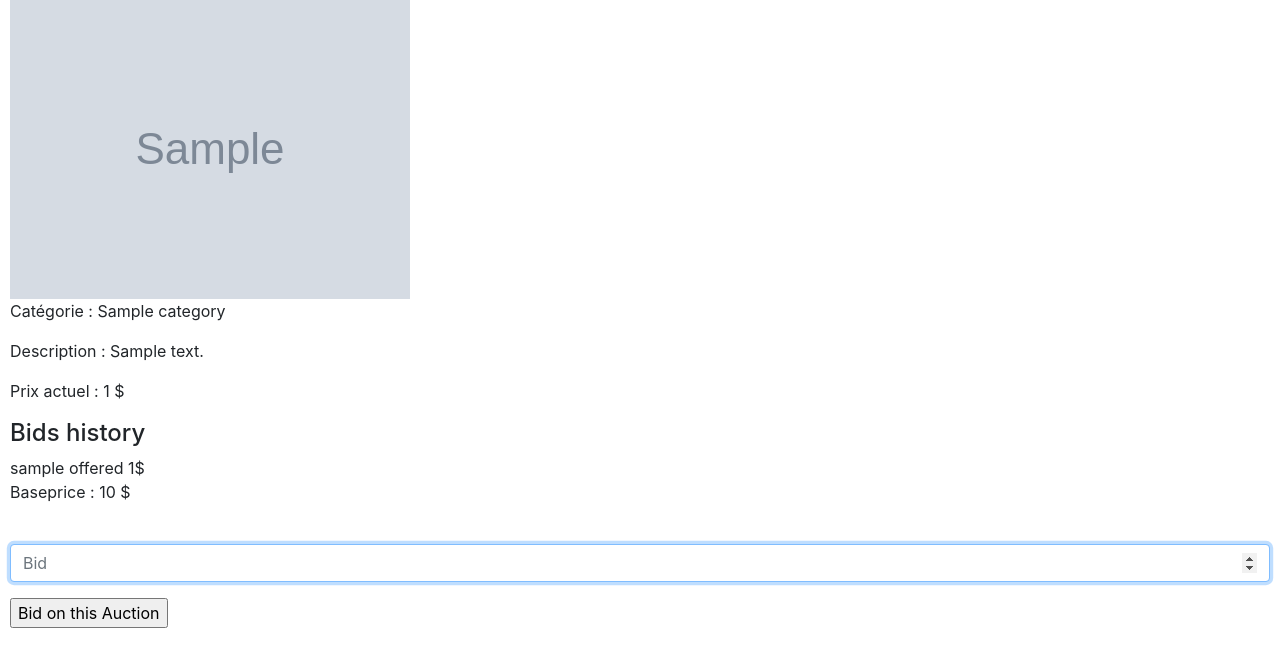
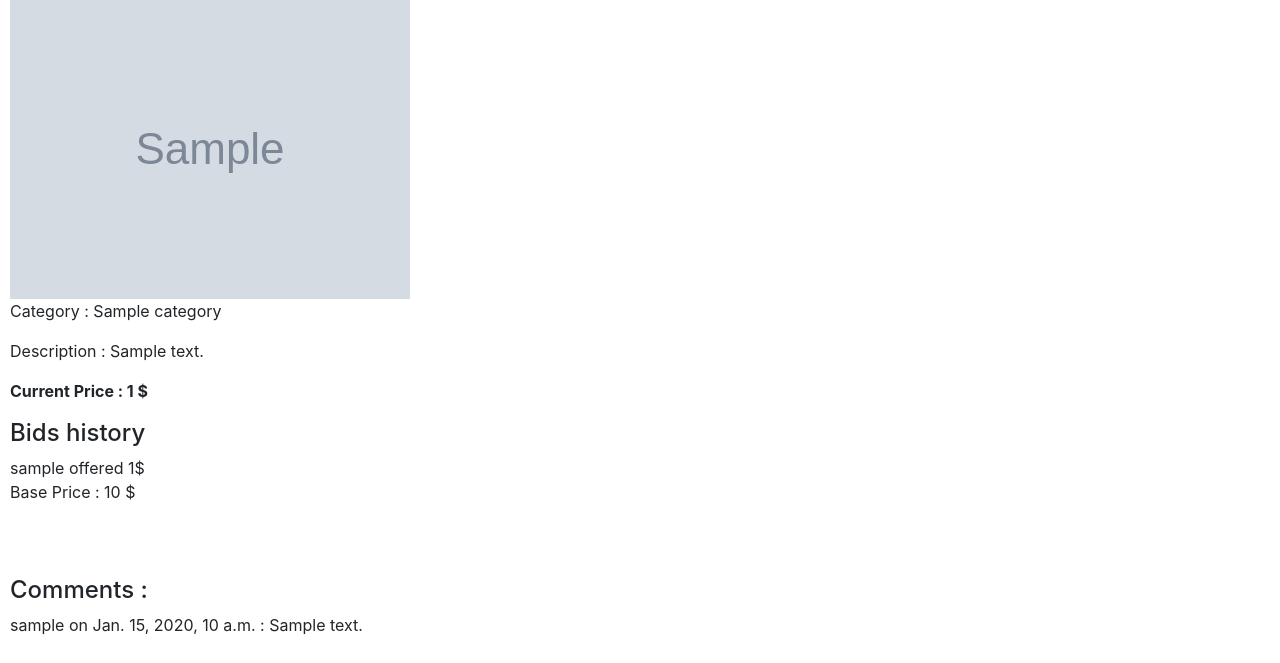
Before and after one commit to IliasElab/CS50_Commerce, a Django app: page /listing/1 in a window 1280 px wide. Shown: the part 210-873 px from the top of the page. Before the commit the page ends 838 px from the top, so only its background shows below. Run offline with Django 3.2, Linux system fonts and the light colour scheme; tables that the repository leaves empty hold one stand-in row (values such as "Sample post"); grey boxes marked "Sample" are stand-in pictures; some libraries are stand-ins or nearby versions.

Commit message:
Change Bid only when connected + Comments for not logged + English

```diff
--- a/auctions/templates/auctions/categorys.html
+++ b/auctions/templates/auctions/categorys.html
@@ -1,7 +1,7 @@
 {% extends "auctions/layout.html" %}
 
 {% block body %}
-    <h2>All Categorys</h2>
+    <h2>All Categories</h2>
 
     {% for category in categorys %}
         <li>
--- a/auctions/templates/auctions/index.html
+++ b/auctions/templates/auctions/index.html
@@ -14,9 +14,9 @@
 
             <div>
                 {% if not listing.bids.all %}
-                    <p>Prix : {{ listing.baseprice }} $</p>
+                    <p>Price : {{ listing.baseprice }} $</p>
                 {% else %}
-                    <p>Prix : {{ listing.bids.first.value }} $</p>
+                    <p>Price : {{ listing.bids.first.value }} $</p>
                 {% endif %}
             </div>
 
--- a/auctions/templates/auctions/listing.html
+++ b/auctions/templates/auctions/listing.html
@@ -4,34 +4,36 @@
 
     <h2>{{ listing.title }}</h2>
     <img src="{{ listing.image }}" alt="">
-    <p>Catégorie : {{ listing.category.title }}</p>
+    <p>Category : {{ listing.category.title }}</p>
     <p>Description : {{ listing.description }}</p>
 
 
     {% if not listing.bids.all %}
-        <p>Prix actuel : {{ listing.baseprice }} $</p>
+        <p style="font-weight: 700;">Current Price : {{ listing.baseprice }} $</p>
     {% else %}
-        <p>Prix actuel : {{ listing.bids.first.value }} $</p>
+        <p style="font-weight: 700;">Current Price : {{ listing.bids.first.value }} $</p>
         <h4>Bids history</h4>
         {% for bid in listing.bids.all %}
             {{ bid.proposer }} offered {{ bid.value }}$ <br>
         {% endfor %}
-        <p>Baseprice : {{ listing.baseprice }} $</p>
+        <p>Base Price : {{ listing.baseprice }} $</p>
         <br>
     {% endif %}
 
     {% if listing.isactive == True %}
+        {% if user.is_authenticated %}
             <form action="{% url 'listing' listing.id %}" method="POST">
                 {% csrf_token %}
                 <div class="form-group">
                     {% if not listing.bids.all %}
-                <input autofocus class="form-control" min="{{ listing.baseprice }}" type="number" step="0.01" name="Bid" placeholder="Bid">
+                        <input autofocus class="form-control" style="width: 200px;" min="{{ listing.baseprice }}" type="number" step="0.01" name="Bid" placeholder="Bid">
                     {% else %}
-                <input autofocus class="form-control" min="{{ listing.bids.first.value }}" type="number" step="0.01" name="Bid" placeholder="Bid">
+                        <input autofocus class="form-control" style="width: 200px;" min="{{ listing.bids.first.value }}" type="number" step="0.01" name="Bid" placeholder="Bid">
                     {% endif %}
                 </div>
                 <input type="submit" value="Bid on this Auction"/>
             </form>
+        {% endif %}
     {% else %}
         <h4>This auction is not Active</h4>
     {% endif %}
@@ -59,13 +61,6 @@
             {% endif %}
         <br>
 
-        <h4>Comments : </h4>
-        {% for comment in listing.comments.all %}
-            <p>{{comment.writer}} on {{comment.date}} : {{comment.content}}</p>
-        {% empty %}
-            <p>No Comments yet</p>
-        {% endfor %}
-
         <h3>Add a Comment</h3>
         <form action="{% url 'listing' listing.id %}" method="POST">
             {% csrf_token %}
@@ -76,4 +71,11 @@
     {% else %}
 
     {% endif %}
+    <br>
+    <h4>Comments : </h4>
+    {% for comment in listing.comments.all %}
+        <p>{{comment.writer}} on {{comment.date}} : {{comment.content}}</p>
+    {% empty %}
+        <p>No Comments yet</p>
+    {% endfor %}
 {% endblock %}
```
Also changed, not shown: auctions/static/auctions/styles.css (line endings or trailing spaces). Lines whose indentation alone changed are shown as unchanged.
